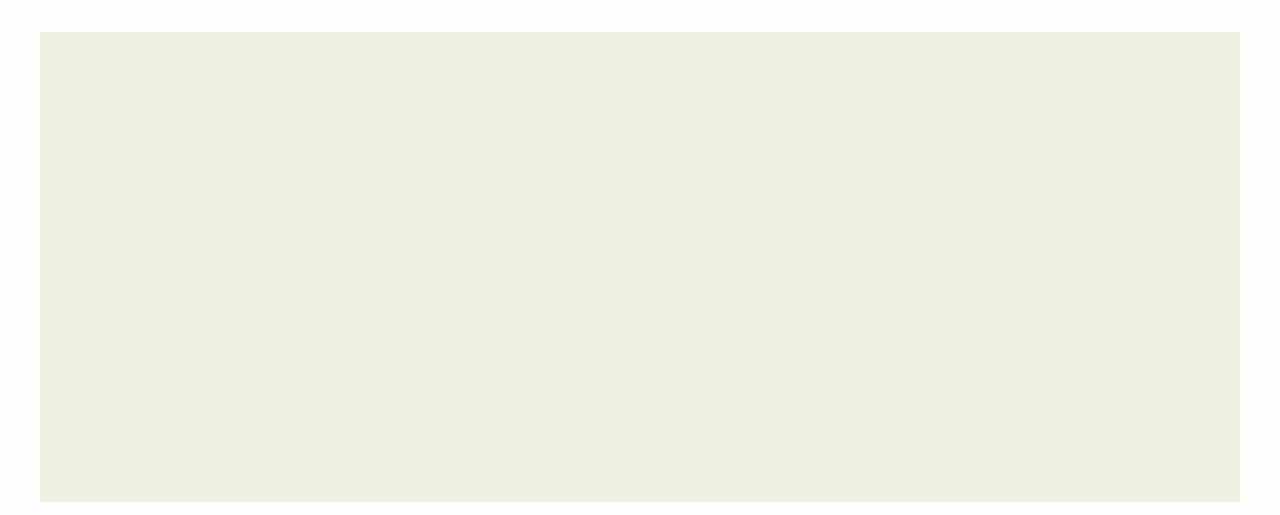
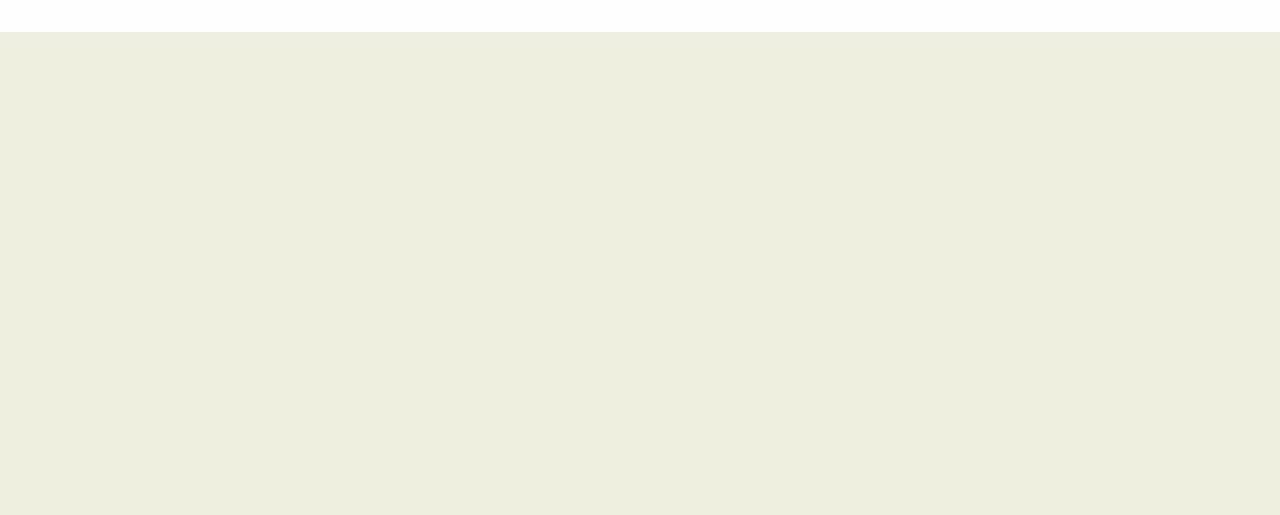
Before and after one commit to albert-gonzalez/run-and-jump-rxjs, a website built with webpack: page index.html in a window 1280 px wide. Shown: the top 515 px of the page. Built offline with nearby package versions, Linux system fonts and the light colour scheme.

Commit message:
update index.html

```diff
--- a/index.html
+++ b/index.html
@@ -8,8 +8,8 @@
     <link rel="icon" type="image/png" href="favicon.ico">
 </head>
 <body>
-    <div class="row game-container">
-        <div class="columns large-8 large-offset-2">
+    <div class="game-container">
+        <div class="row columns large-8 large-offset-2">
             <canvas id="game"></canvas>
         </div>
     </div>
```
